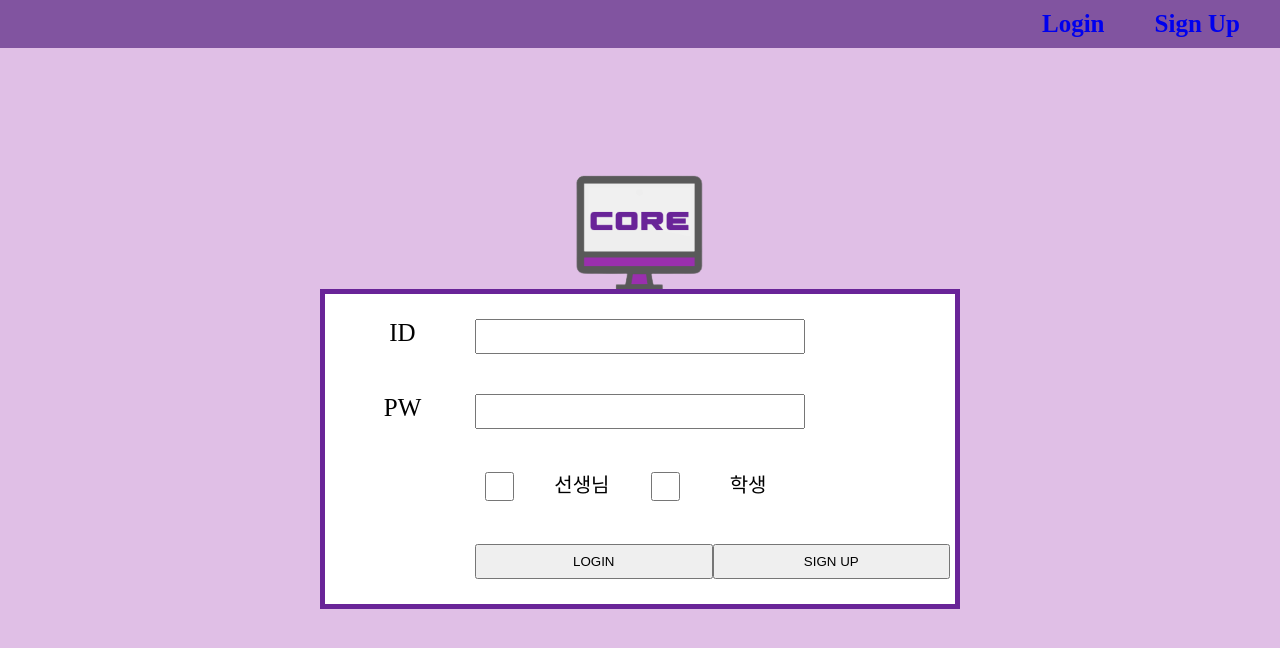
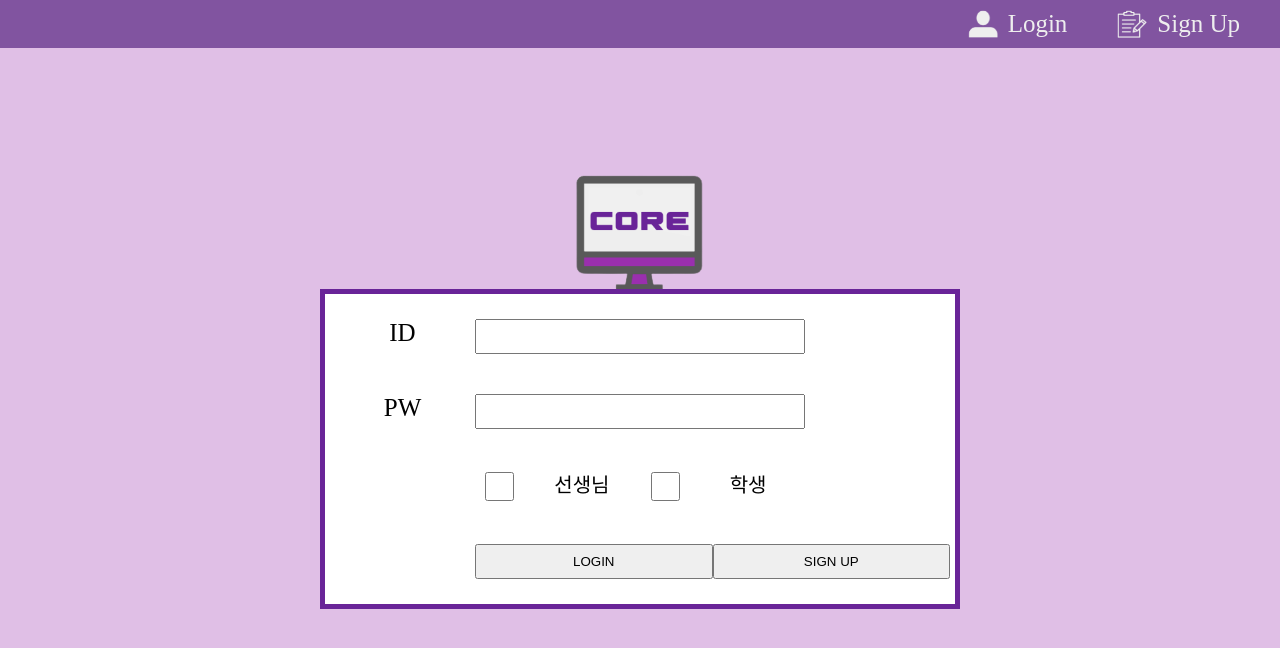
Before and after one commit to Happhee/CORE, a React (Create React App) app: page / in a window 1280 px wide. Shown: the top 648 px of the page. Built offline with nearby package versions, Linux system fonts and the light colour scheme; no server answers; a web font is replaced by a local one.

Commit message:
[add]툴바에 아이콘 추가~

```diff
--- a/src/components/Toolbar.js
+++ b/src/components/Toolbar.js
@@ -2,6 +2,7 @@
 import React, { useState } from 'react';
 import '../css/Toolbar.css'
 import { Link } from 'react-router-dom';
+import { margin, width } from '@mui/system';
 
 
 //상단바 구성하고, 맨처음은 로그인 띄워주기
@@ -12,7 +13,10 @@ const Toolbar = props => {
         <div>
             <div className="tool_bar">
                 <Link to={data[1].link} className="text_style">{data[1].title}</Link>
+                <img style={{ width: '30px',height:'28px',marginRight:'10px'}} src={require('../image/iconWorkbank.png').default} />
                 <Link to={data[0].link} className="text_style"> {data[0].title}</Link>
+                <img style={{ width: '30px',height:'28px',marginRight:'10px'}} src={require('../image/iconMy.png').default} />
+
             </div>
         </div>
     );
--- a/src/css/Toolbar.css
+++ b/src/css/Toolbar.css
@@ -12,10 +12,11 @@ body{
     padding: 10px;
     font-weight: 600;
     font-size: 25px;
-
   }
 
   .text_style{
     padding-right: 50px;
     text-decoration: none;
+    color: #EEEEEE;
+    font-weight: normal;
   }
--- a/src/teacher/css/Student.css
+++ b/src/teacher/css/Student.css
@@ -9,6 +9,7 @@ h2{
 }
 table {
     width: 100%;
+    height: auto;
     border: 0.5px solid #8154A0;
     border-top: 4px solid rgb(87, 87, 87);
     border-bottom: 1px solid rgb(87, 87, 87);
```
Also changed, not shown: src/image/iconMy.png (added), src/image/iconWorkbank.png (added).
